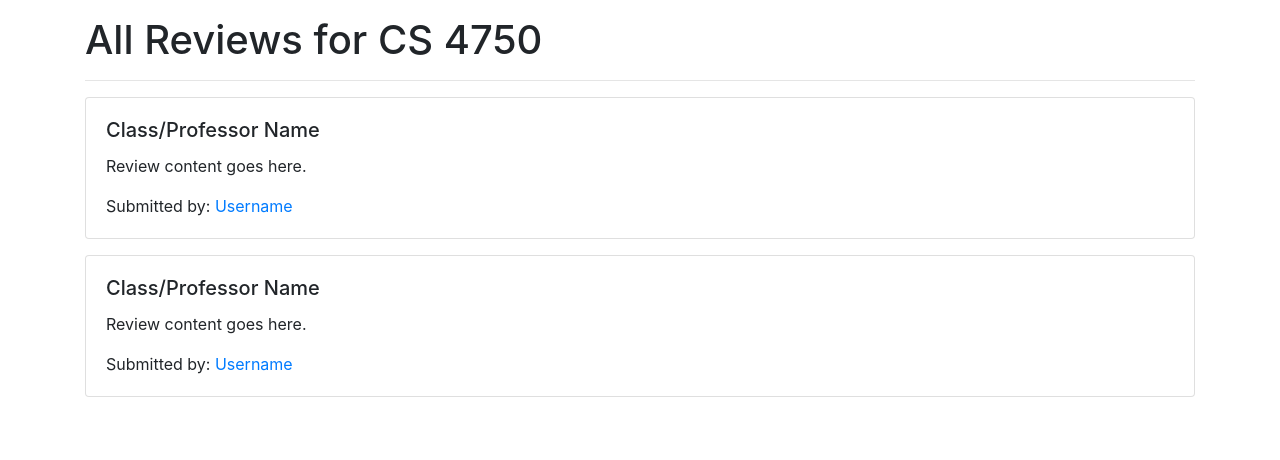
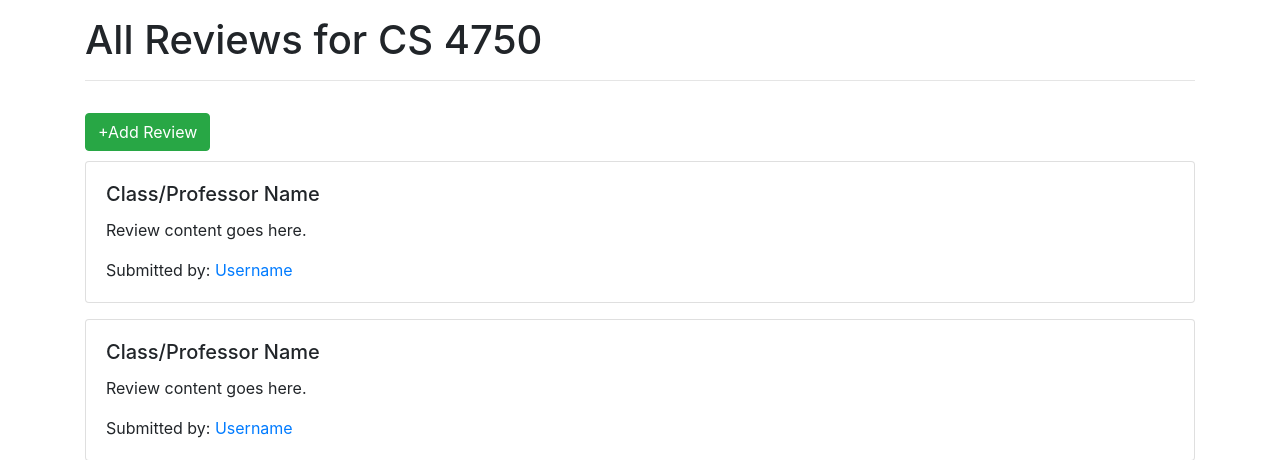
Before and after one commit to ryan-robinson1/databases_project, a PHP site: page /templates/reviews.php in a window 1280 px wide. Shown: the part 56-516 px from the top of the page. Run offline with PHP 8.4, Linux system fonts and the light colour scheme; some libraries are stand-ins or nearby versions.

Commit message:
Added button

```diff
--- a/templates/reviews.php
+++ b/templates/reviews.php
@@ -1,5 +1,6 @@
 <!DOCTYPE html>
 <html lang="en">
+
 <head>
   <title>Hoo's Reviews</title>
   <meta name="viewport" content="width=device-width, initial-scale=1">
@@ -8,6 +9,7 @@
   <script src="https://cdnjs.cloudflare.com/ajax/libs/popper.js/1.12.9/umd/popper.min.js"></script>
   <script src="https://maxcdn.bootstrapcdn.com/bootstrap/4.0.0/js/bootstrap.min.js"></script>
 </head>
+
 <body>
   <!-- Navigation bar -->
   <nav class="navbar navbar-expand-lg navbar-light bg-light">
@@ -30,6 +32,7 @@
       <div class="col-sm-12">
         <h1>All Reviews for CS 4750</h1>
         <hr>
+        <button type="submit" class="btn btn-success mt-3" style="margin-bottom:10px">+Add Review</button>
         <div class="card">
           <div class="card-body">
             <h5 class="card-title">Class/Professor Name</h5>
@@ -50,5 +53,7 @@
   </div>
 
 
+
 </body>
+
 </html>
```
Lines whose indentation alone changed are shown as unchanged.
